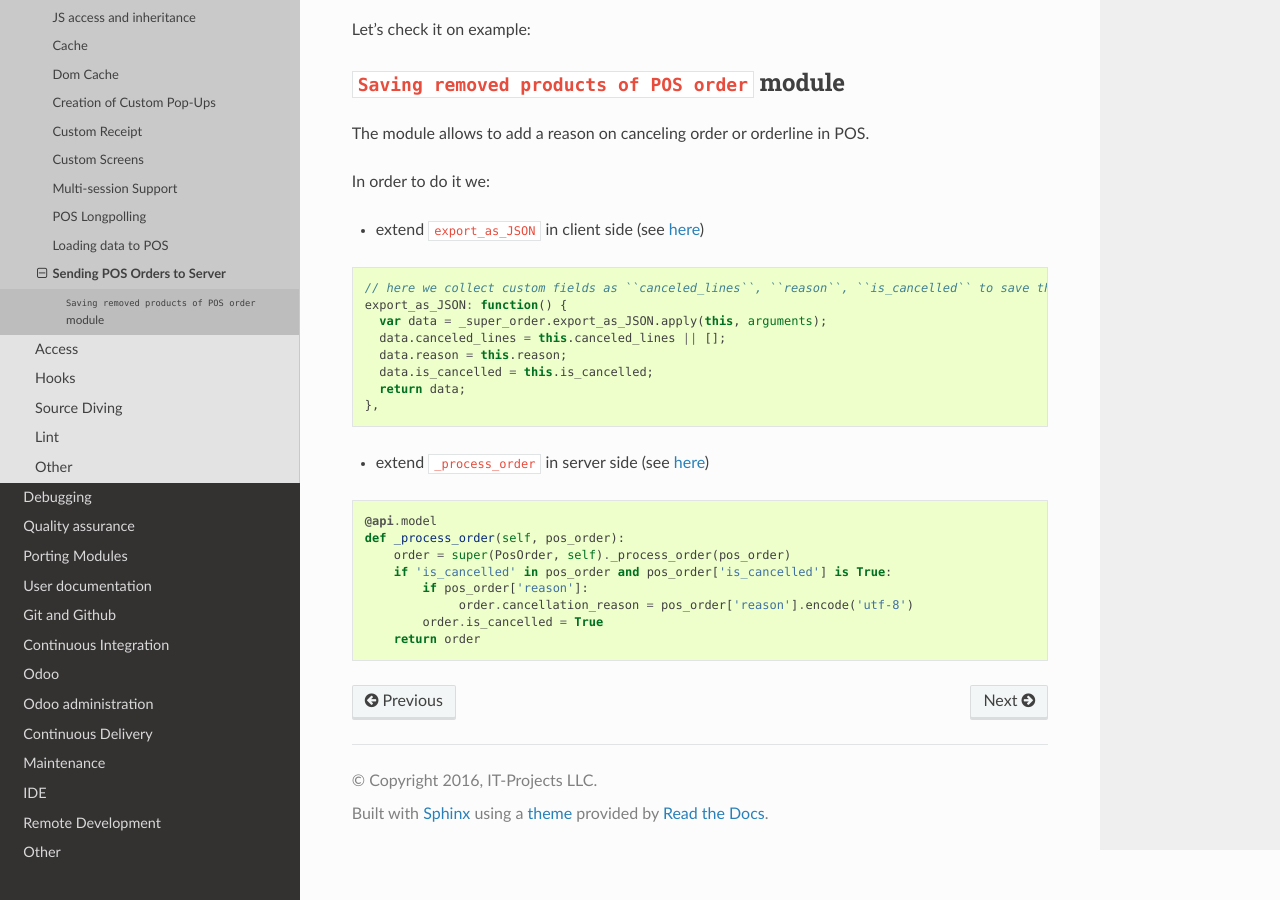
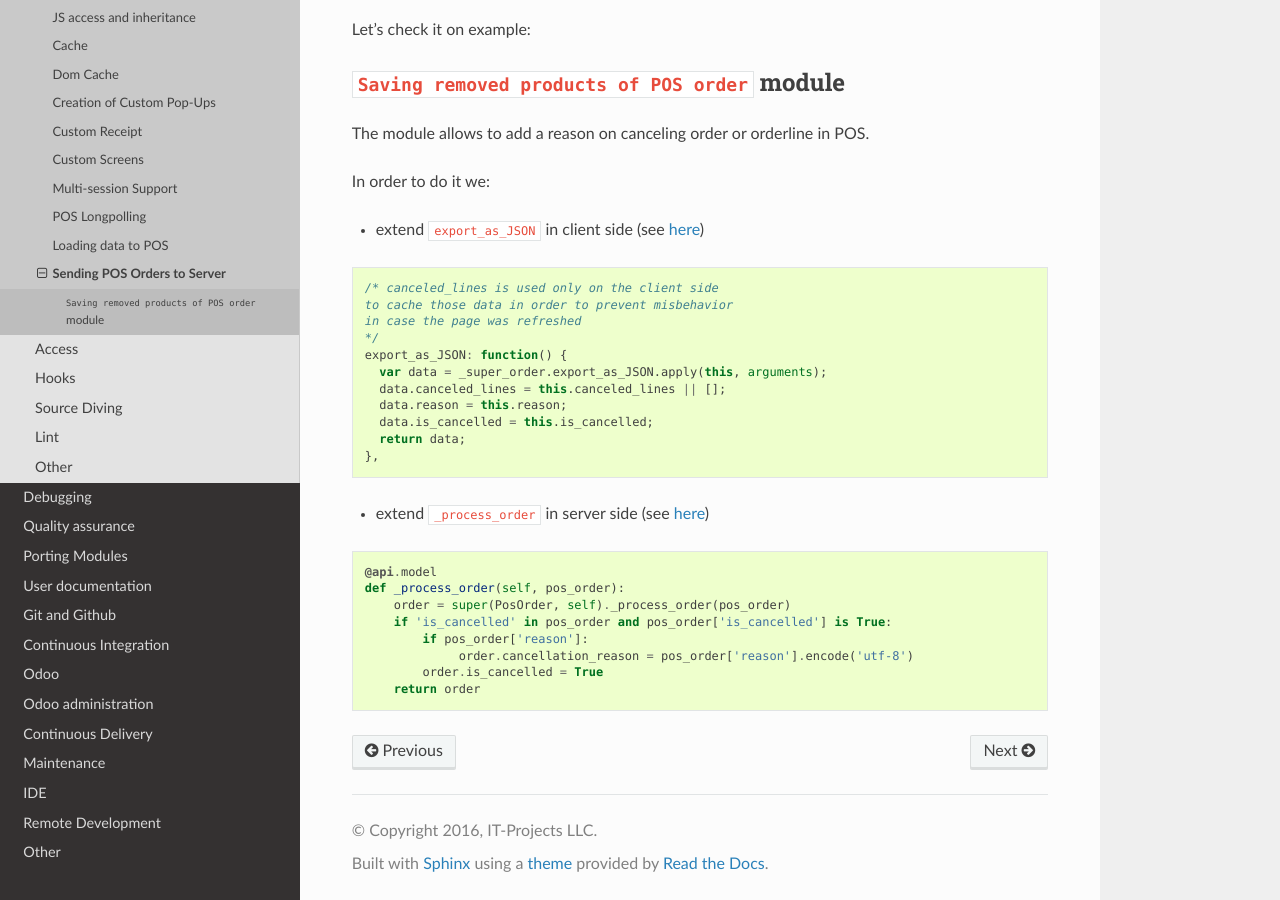
Before and after one commit to itpp-labs/odoo-development, a Sphinx documentation site: the page built from docs/dev/pos/send_pos_orders_to_server.rst, in a window 1280 px wide and 900 px high, scrolled down 676 px. Built offline with Sphinx 7.4.7 and the Read the Docs theme 2.0.0, drawn with Linux system fonts in a browser that asks for light colours.

Commit message:
:cherries: comments updated

```diff
--- a/docs/dev/pos/send_pos_orders_to_server.rst
+++ b/docs/dev/pos/send_pos_orders_to_server.rst
@@ -42,7 +42,10 @@ In order to do it we:
 
 .. code-block:: js
 
-    // here we collect custom fields as ``canceled_lines``, ``reason``, ``is_cancelled`` to save them on the server side
+    /* canceled_lines is used only on the client side
+    to cache those data in order to prevent misbehavior
+    in case the page was refreshed
+    */
     export_as_JSON: function() {
       var data = _super_order.export_as_JSON.apply(this, arguments);
       data.canceled_lines = this.canceled_lines || [];
```
